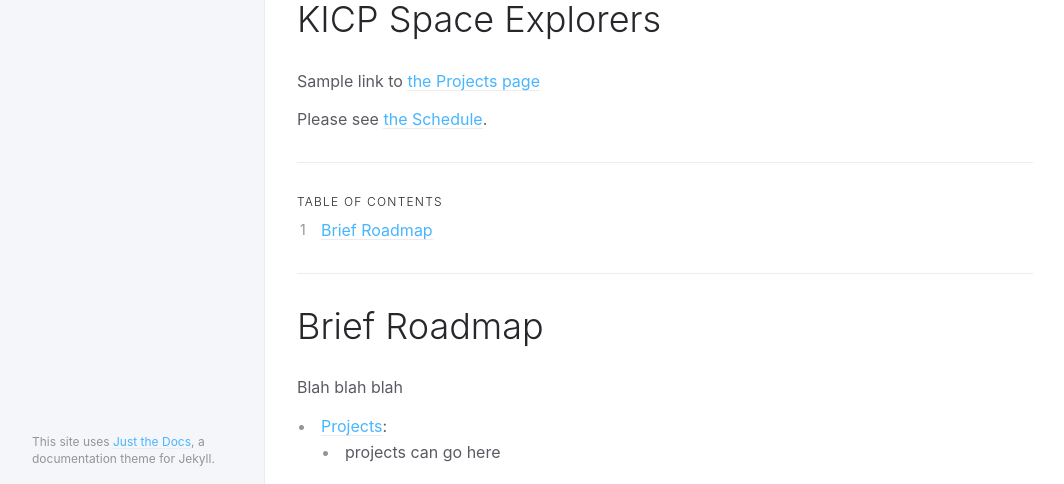
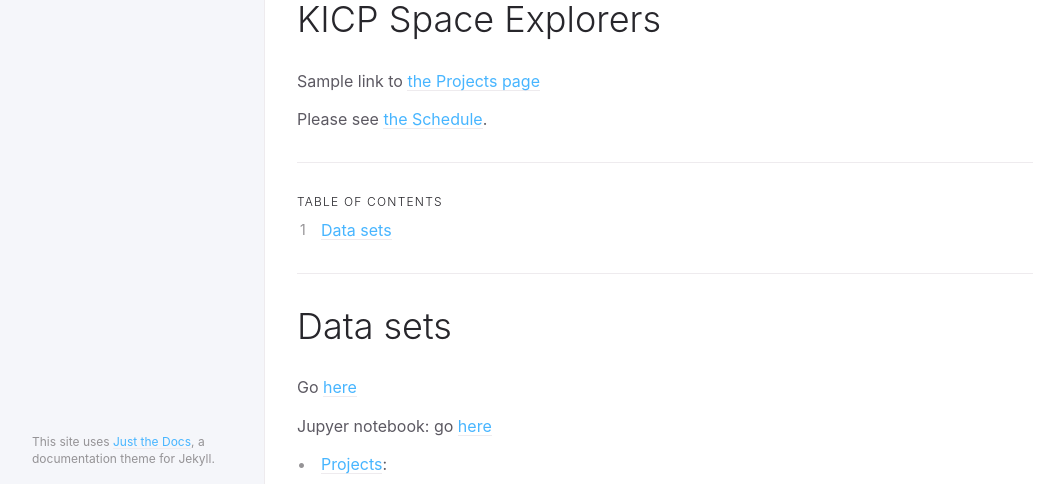
Before and after one commit to kicp-space-explorers/kicp-space-explorers, a Jekyll site: the page built from index.md, in a window 1280 px wide, cut to the strip 416-900 px from the top of the page. Shown: the whole strip, without its empty margins (91-1155 px from the left). Built offline with Jekyll 4.4.1, drawn with Linux system fonts in a browser that asks for light colours.

Commit message:
update index

```diff
--- a/index.md
+++ b/index.md
@@ -24,9 +24,11 @@ Please see [the Schedule](./Schedule/index.md).
 
 ---
 
-# Brief Roadmap
+# Data sets
 
-Blah blah blah
+Go [here](https://drive.google.com/drive/u/0/folders/1bw7l2kGd05PwmVszv_619xBDQ27vt507)
+
+Jupyer notebook: go [here](https://colab.research.google.com/drive/1VF5TSR_l1g4FFP1IN32L6fmt1QDEieUM)
 
 * [Projects](./Projects/index.md):
-   * projects can go here
+   * projects will go here
```
